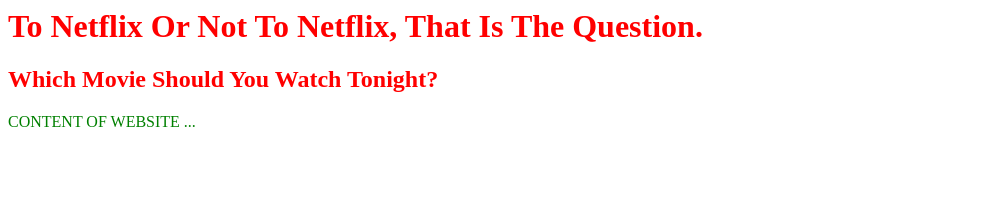
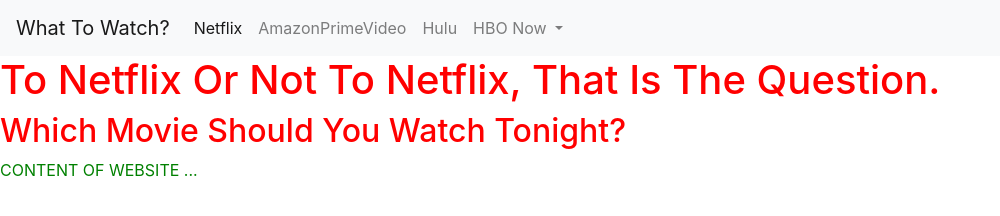
Before and after one commit to Aries9/napp, a website: page index.html in a window 1280 px wide. Shown: the whole page, without its empty margins (0-1000 px from the left). Drawn offline with nearby package versions, Linux system fonts and the light colour scheme.

Commit message:
install npm and added bootstrap

```diff
--- a/index.html
+++ b/index.html
@@ -1,9 +1,39 @@
 <html>
  <head>
   <title>website title</title>
+  <link rel="stylesheet" type="text/css" href="node_modules/bootstrap/dist/css/bootstrap.css">
   <link rel="stylesheet" type="text/css" href="style.css">
  </head>
  <body>
+        <nav class="navbar navbar-expand-lg navbar-light bg-light">
+                <a class="navbar-brand" href="#">What To Watch?</a>
+                <button class="navbar-toggler" type="button" data-toggle="collapse" data-target="#navbarNavDropdown" aria-controls="navbarNavDropdown" aria-expanded="false" aria-label="Toggle navigation">
+                  <span class="navbar-toggler-icon"></span>
+                </button>
+                <div class="collapse navbar-collapse" id="navbarNavDropdown">
+                  <ul class="navbar-nav">
+                    <li class="nav-item active">
+                      <a class="nav-link" href="#">Netflix <span class="sr-only">(current)</span></a>
+                    </li>
+                    <li class="nav-item">
+                      <a class="nav-link" href="#">AmazonPrimeVideo</a>
+                    </li>
+                    <li class="nav-item">
+                      <a class="nav-link" href="#">Hulu</a>
+                    </li>
+                    <li class="nav-item dropdown">
+                      <a class="nav-link dropdown-toggle" href="#" id="navbarDropdownMenuLink" role="button" data-toggle="dropdown" aria-haspopup="true" aria-expanded="false">
+                        HBO Now
+                      </a>
+                      <div class="dropdown-menu" aria-labelledby="navbarDropdownMenuLink">
+                        <a class="dropdown-item" href="#">Action</a>
+                        <a class="dropdown-item" href="#">Another action</a>
+                        <a class="dropdown-item" href="#">Something else here</a>
+                      </div>
+                    </li>
+                  </ul>
+                </div>
+              </nav>
   <h1 class="napp-badass">
       To Netflix Or Not To Netflix, That Is The Question.
   </h1>
@@ -13,5 +43,7 @@
   <p id="fudge">
   content of website ...
   </p>
+  <script type="text/javascript" src="node_modules/jquery/dist/jquery.js"></script>
+  <script type="text/javascript" src="node_modules/bootstrap/dist/js/bootstrap.js"></script>
  </body>
 </html>
```
Also changed, not shown: package.json (added, +24 -0 lines), 3 other files.
